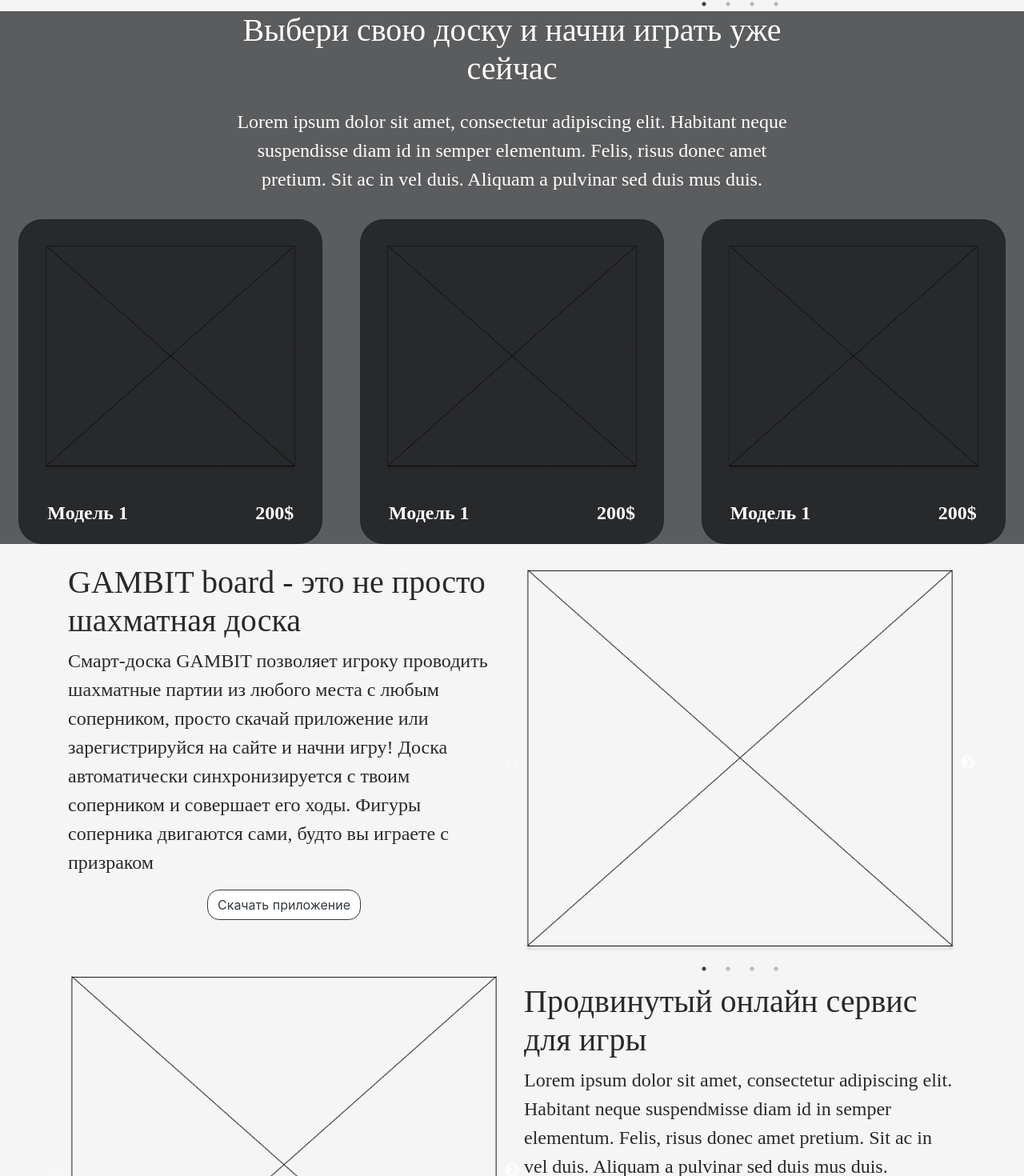
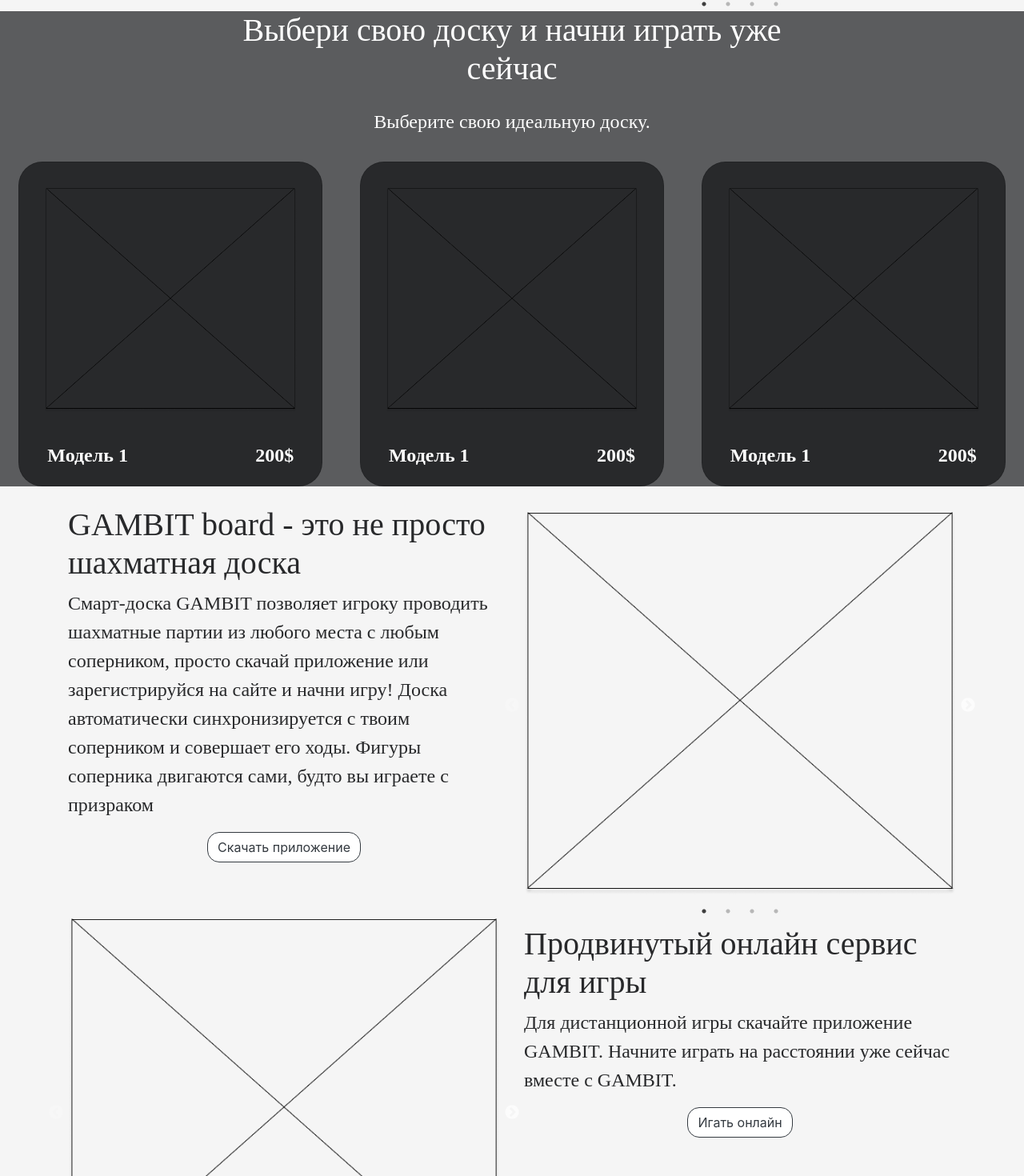
Before and after one commit to Ki-van/gambit-web, a Vue app: page / in a window 1280 px wide. Shown: the part 735-2205 px from the top of the page at 80% size. Built offline with nearby package versions, Linux system fonts and the light colour scheme.

Commit message:
-fix text

```diff
--- a/src/views/About.vue
+++ b/src/views/About.vue
@@ -3,21 +3,16 @@
 
     <div class="d-block mx-auto text-center w-auto justify-content-center">
       <h1>Гамбит - это новый опыт в старой игре</h1>
-      <p>За много лет развития шахматы стали игрой, направленной на битву стратегий и разума. Королям дарили в подарок
-        фигуры вырезанные из слоновой кости, английские аристократы предпочитали играть мраморными фигурами, а в России
-        славилась мастерская резка досок по дереву.
-        Наша команда воплотила в жизнь проект, который создан для того, чтобы сохранить и модернизировать эту
-        увлекательную игру и дать возможность всем желающим играть с любым оппонентом независимо от расстояния, которое
-        их разделяет.
+      <p>За много лет развития шахматы стали игрой, направленной на битву стратегий и разума. Королям дарили в подарок фигуры вырезанные из слоновой кости, английские аристократы предпочитали играть мраморными фигурами, а в России славилась мастерская резка досок по дереву.
+        Наша команда воплотила в жизнь проект, который  создан для того, чтобы сохранить и модернизировать эту увлекательную игру и дать возможность всем желающим играть с любым оппонентом независимо от расстояния, которое их разделяет.
       </p>
     </div>
     <img src="img/plug.png" class="img-fluid  d-flex mx-auto"/>'
     <div class="row">
       <div class="col-lg">
         <h1>Доставка и оплата</h1>
-        <p>Lorem ipsum dolor sit amet, consectetur adipisicing elit. Cupiditate hic quam quo recusandae. A earum eius eligendi excepturi labore, magnam maxime porro quaerat quam quibusdam saepe suscipit vel veniam voluptas.</p>
-        <p>Lorem ipsum dolor sit amet, consectetur adipisicing elit. Cupiditate hic quam quo recusandae. A earum eius eligendi excepturi labore, magnam maxime porro quaerat quam quibusdam saepe suscipit vel veniam voluptas.</p>
-        <p>Lorem ipsum dolor sit amet, consectetur adipisicing elit. Cupiditate hic quam quo recusandae. A earum eius eligendi excepturi labore, magnam maxime porro quaerat quam quibusdam saepe suscipit vel veniam voluptas.</p>
+        <p>Доставка заказов осуществляется несколькими доступными способами: почтой России и курьерской службой. Оплатить заказ можно картой или наличными онлайн, или при получении.</p>
+        <p>Точную стоимость, сроки, доступные способы доставки вы увидите при оформлении и оплате заказа — они могут отличаться от информации на этой странице.</p>
       </div>
       <div class="col-lg">
         <img src="img/pochta_rossii.png" class="img-fluid row mx-auto mb-5" />
--- a/src/views/Home.vue
+++ b/src/views/Home.vue
@@ -6,10 +6,12 @@
           <h1>Гамбит - это уникальная система игры в шахматы</h1>
           <p>
             Вам предстоит не просто нажимать на экран,
-            а передвигать фигуры. Да да, как в старые добрые времена! Но для того, чтобы найти соперника, вам не нужно
-            выходить в шахматный клуб, вы можете играть из дома. Наша система автоматически передвигает фигуры на вашей
-            доске за Вашего оппонента, что предоставляет Вам возможность играть на любых расстояниях и со всеми
-            желающими.
+            а передвигать фигуры. Да да, как в старые добрые времена!
+            Но для того, чтобы найти соперника, вам не нужно выходить
+            в шахматный клуб, вы можете играть из дома. Наша система
+            автоматически передвигает фигуры на вашей доске за Вашего
+            оппонента, что предоставляет Вам возможность играть на любых
+            расстояниях и со всеми желающими.
           </p>
           <div class="row mx-sm-auto">
             <button class="btn btn-primary mx-auto">Купить доску</button>
@@ -34,9 +36,7 @@
           Выбери свою доску и начни играть уже сейчас
         </h1>
           <p class="text-white mt-4">
-            Lorem ipsum dolor sit amet, consectetur adipiscing elit. Habitant neque suspendisse diam id in semper
-            elementum.
-            Felis, risus donec amet pretium. Sit ac in vel duis. Aliquam a pulvinar sed duis mus duis.
+            Выберите свою идеальную доску.
           </p>
         </div>
       </div>
@@ -82,8 +82,7 @@
         <div class="col-lg-6">
           <h1>GAMBIT board - это не просто шахматная доска</h1>
           <p>
-            Смарт-доска GAMBIT позволяет игроку проводить шахматные партии из любого места с любым соперником, просто
-            скачай приложение или зарегистрируйся на сайте и начни игру! Доска автоматически синхронизируется
+            Смарт-доска GAMBIT позволяет игроку проводить шахматные партии из любого места с любым соперником, просто скачай приложение или зарегистрируйся на сайте и начни игру! Доска автоматически синхронизируется
             с твоим соперником и совершает его ходы. Фигуры соперника двигаются сами, будто вы играете с призраком
           </p>
           <div class="row mx-sm-auto">
@@ -115,8 +114,8 @@
         <div class="col-lg-6 mt-2">
           <h1>Продвинутый онлайн сервис для игры</h1>
           <p>
-            Lorem ipsum dolor sit amet, consectetur adipiscing elit. Habitant neque suspendмisse diam id in semper
-            elementum. Felis, risus donec amet pretium. Sit ac in vel duis. Aliquam a pulvinar sed duis mus duis.
+            Для дистанционной игры скачайте приложение GAMBIT.
+            Начните играть на расстоянии уже сейчас вместе с GAMBIT.
           </p>
           <div class="row mx-sm-auto">
             <button class="btn btn-dark mx-auto">Игать онлайн</button>
--- a/src/views/Products.vue
+++ b/src/views/Products.vue
@@ -5,8 +5,8 @@
         <div class="col-lg-6">
           <h1>Мобильное приложение</h1>
           <p>
-            Lorem ipsum dolor sit amet, consectetur adipiscing elit. Habitant neque suspendisse diam id in semper
-            elementum. Felis, risus donec amet pretium. Sit ac in vel duis. Aliquam a pulvinar sed duis mus duis.
+            Для дистанционной игры скачайте приложение GAMBIT.<br>
+            Начните играть на расстоянии уже сейчас вместе с GAMBIT.
           </p>
           <div class="row mx-sm-auto">
             <button class="btn btn-primary mx-auto">Скачать приложение</button>
```
